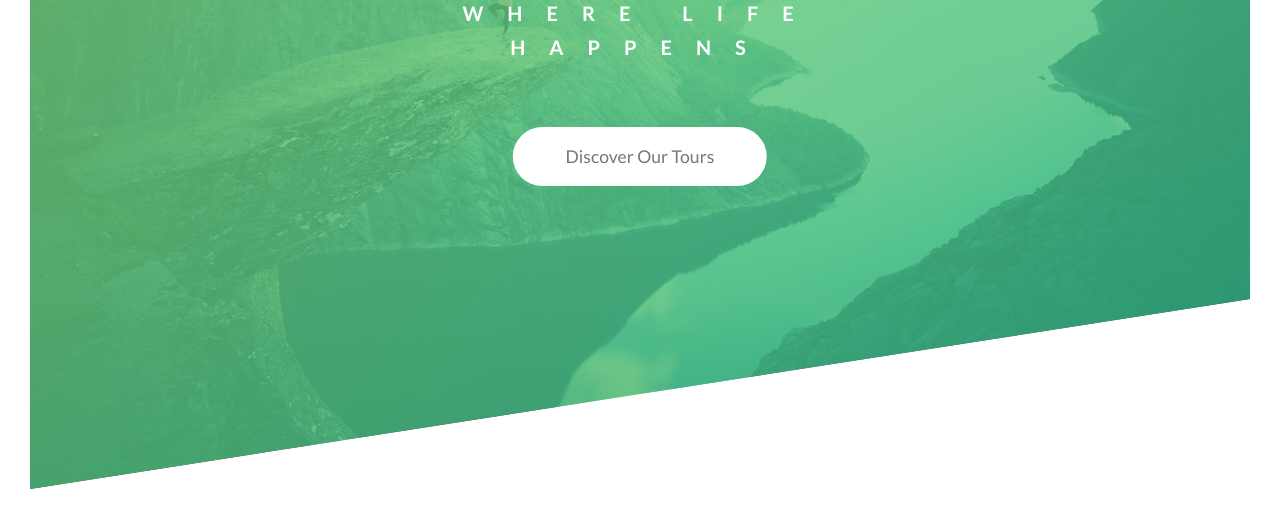
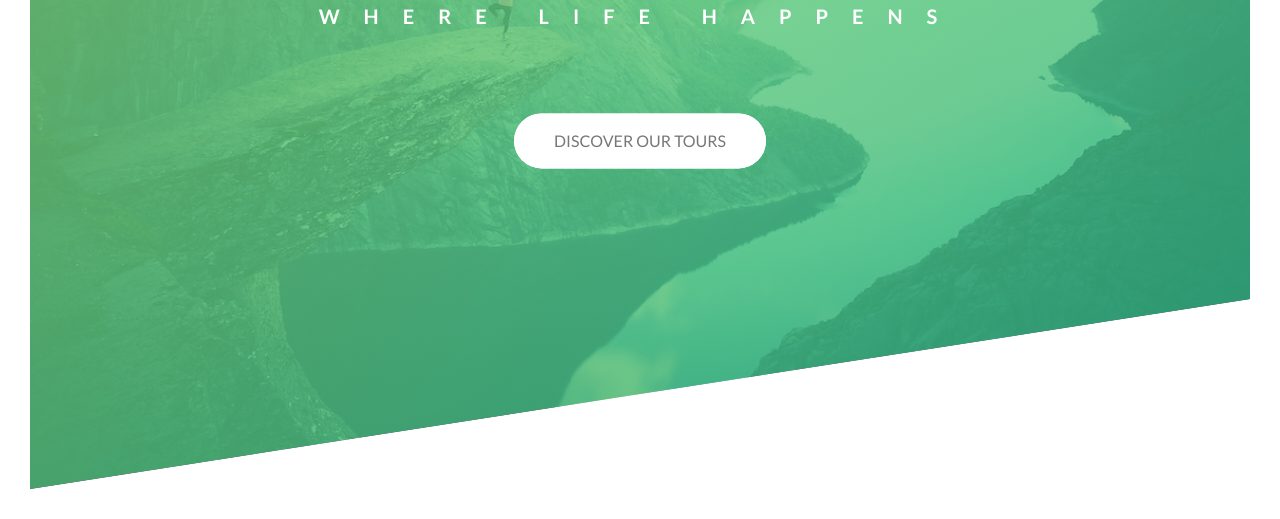
Before and after one commit to KCblama19/Advanced-CSS-and-Sass--Natours-Practice, a plain HTML site: page index.html in a window 1280 px wide. Shown: the part 301-820 px from the top of the page. Drawn offline with Linux system fonts and the light colour scheme.

Commit message:
modified and refactor css and html codes

```diff
--- a/css/style.css
+++ b/css/style.css
@@ -13,13 +13,16 @@ Dark green: #28b485
     box-sizing: border-box;
 }
 
+html {
+    font-size: 62.5%;
+}
+
 body {
-    font-size: 16px ;
     font-family: "lato", sans-serif;
     font-weight: 400;
     line-height: 1.7;
     color: #777;
-    padding: 30px;
+    padding: 3rem;
 }
 
 .header {
@@ -33,22 +36,24 @@ body {
     clip-path: polygon(0% 0%,0% 100%,100% 75%,100% 0%);
 }
 
-.logo-box {
+.header__logo-box {
     position: absolute;
-    top: 40px;
-    left: 40px;
+    top: 4rem;
+    left: 4rem;
     animation: moveInRight 4s;
 }
 
-.logo {
-    width: 68px;
+.header__logo {
+    width: 6.8rem;
 }
 
-.text-box {
+.header__text-box {
+    width: 100%;
     position: absolute;
     top: 40%;
     left: 50%;
     text-align: center;
+    display: inline-block;
 
     transform: translate(-50%,-50%);
 
@@ -62,32 +67,33 @@ body {
     backface-visibility: hidden;
 }
 
-.heading-primary-main {
+.heading-primary--main {
     display: block;
     font-weight: 400;
-    font-size: 60px;
-    letter-spacing: 35px;
+    font-size: 6rem;
+    letter-spacing: 3.5rem;
     animation: moveInLeft 4s ease-out;
 }
 
-.heading-primary-sub {
+.heading-primary--sub {
     display: block;
     font-weight: 700;
-    font-size: 20px;
-    letter-spacing: 24px;
+    font-size: 2rem;
+    letter-spacing: 2.4rem;
     animation: moveInRight 4s ease-out;
+    margin-bottom: 8rem;
 
 }
 
 @keyframes moveInLeft {
     0% {
         opacity: 0;
-        transform: translate(-100px);
+        transform: translate(-10rem);
     }
 
     80% {
 
-        transform: translate(10px);
+        transform: translate(1rem);
     }
 
     100% {
@@ -101,12 +107,12 @@ body {
 @keyframes moveInRight {
     0% {
         opacity: 0;
-        transform: translate(10%);
+        transform: translate(10rem);
     }
 
     80% {
 
-        transform: translate(-1%);
+        transform: translate(-1rem);
     }
 
     100% {
@@ -120,7 +126,7 @@ body {
 @keyframes moveInDown {
     0%   {
         opacity: 0;
-        transform: translateY(80px);
+        transform: translateY(8rem);
     }
 
 
@@ -132,63 +138,55 @@ body {
 
 }
 
-.text-box a {
+
+.btn:link,
+.btn:visited {
     text-decoration: none;
+    text-transform: uppercase;
+
     color: #777;
-    font-size: 1.1rem;
+    background-color: #fff;
+    padding: 1.4rem 4rem;
+    border-radius: 10rem;
+    font-size: 1.6rem;
+
+    display: inline-block;
+    position: relative;
+
+    transition: all 0.3s ease;
 }
 
-.btn-box {
-    margin-top: 78px;
-    animation: moveInDown 4s;
+.btn:hover {
+    transform: translateY(-.3rem);
 }
 
-.btn-white {
-    padding: 1.2rem 3.3rem;
-    background-color: #fff;
-    border-radius: 30px;
-
-    position: relative;
-
+.btn:active {
+    transform: translateY(-.1rem);
 }
 
-.btn-white:hover::before {
+.btn--white::after {
     content: "";
-    padding: 1.8rem 7.8rem;
+    width: 100%;
+    height: 100%;
+    display: inline-block;
     background-color: #fff;
-    border-radius: 30px;
+    border-radius: 10rem;
+
     position: absolute;
     top: 0;
     left: 0;
 
+    z-index: -1;
 
-    z-index: -1;
-    animation: animate-btn 0.5s ease;
+    transition: all 0.2s ease;
 }
 
-@keyframes animate-btn {
-    0% {
+.btn--white:hover::after {
+    opacity: 0;
+    transform: scale(1.2) scale(1.3);
+}
 
-        transform: scale(0);
-    }
-
-    50% {
-        opacity: 0.5;
-        transform: scale(1);
-    }
-
-    70% {
-        opacity: 0.9;
-        transform: scale(1.1);
-    }
-
-    90% {
-        opacity: 0.4;
-        transform: scale(1.3);
-    }
-
-    100% {
-        opacity: 0;
-        transform: scale(1.3);
-    }
+.btn--animated {
+    animation: moveInDown 2s ease 0.7s;
+    animation-fill-mode: backwards;
 }
--- a/index.html
+++ b/index.html
@@ -14,18 +14,18 @@
 <body>
 
     <header class="header">
-        <div class="logo-box">
-            <img src="img/logo-white.png" alt="logo" class="logo">
+        <div class="header__logo-box">
+            <img src="img/logo-white.png" alt="logo" class="header__logo">
         </div>
 
-        <div class="text-box">
+        <div class="header__text-box">
             <h1 class="heading-primary">
-                <span class="heading-primary-main">Outdoors</span>
-                <span class="heading-primary-sub">Where life happens</span>
+                <span class="heading-primary--main">Outdoors</span>
+                <span class="heading-primary--sub">Where life happens</span>
             </h1>
 
             <div class="btn-box">
-                <a href="#" class="btn btn-white btn-animated">Discover Our Tours</a>
+                <a href="#" class="btn btn--white btn--animated">Discover Our Tours</a>
             </div>
         </div>
 
```
